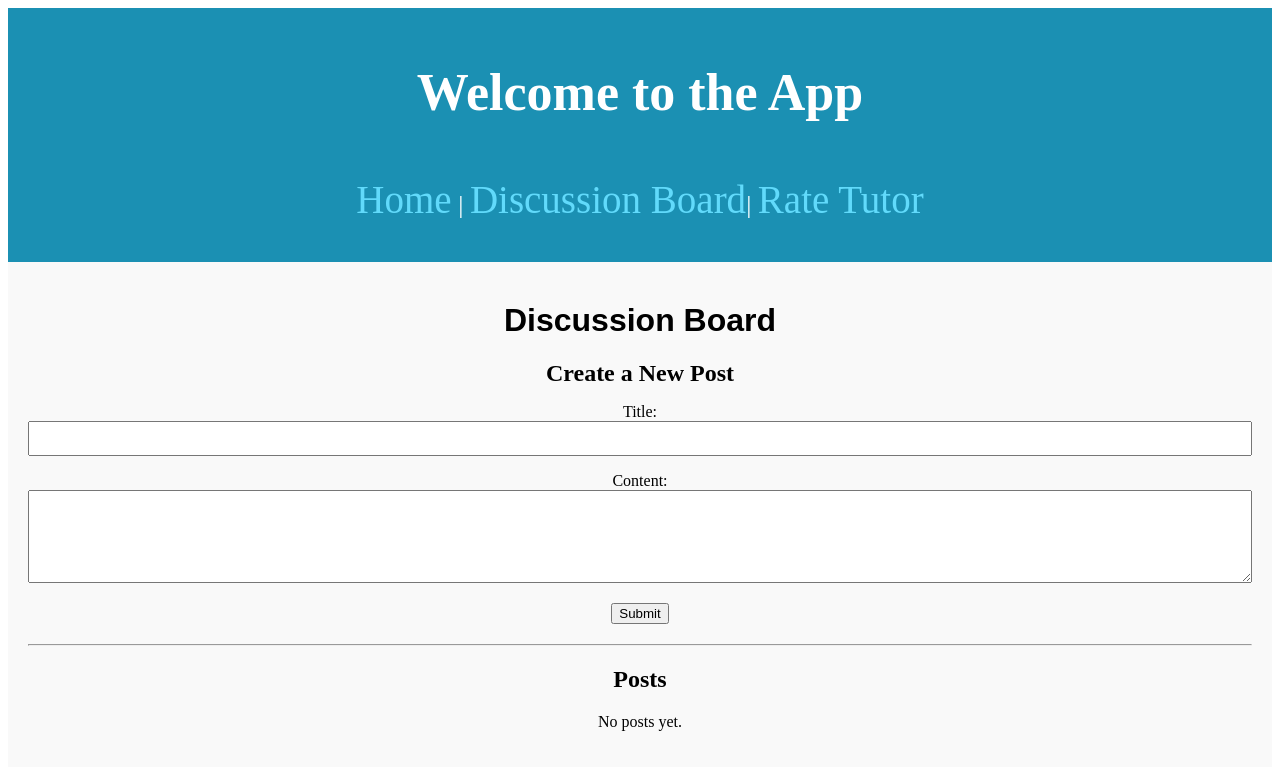
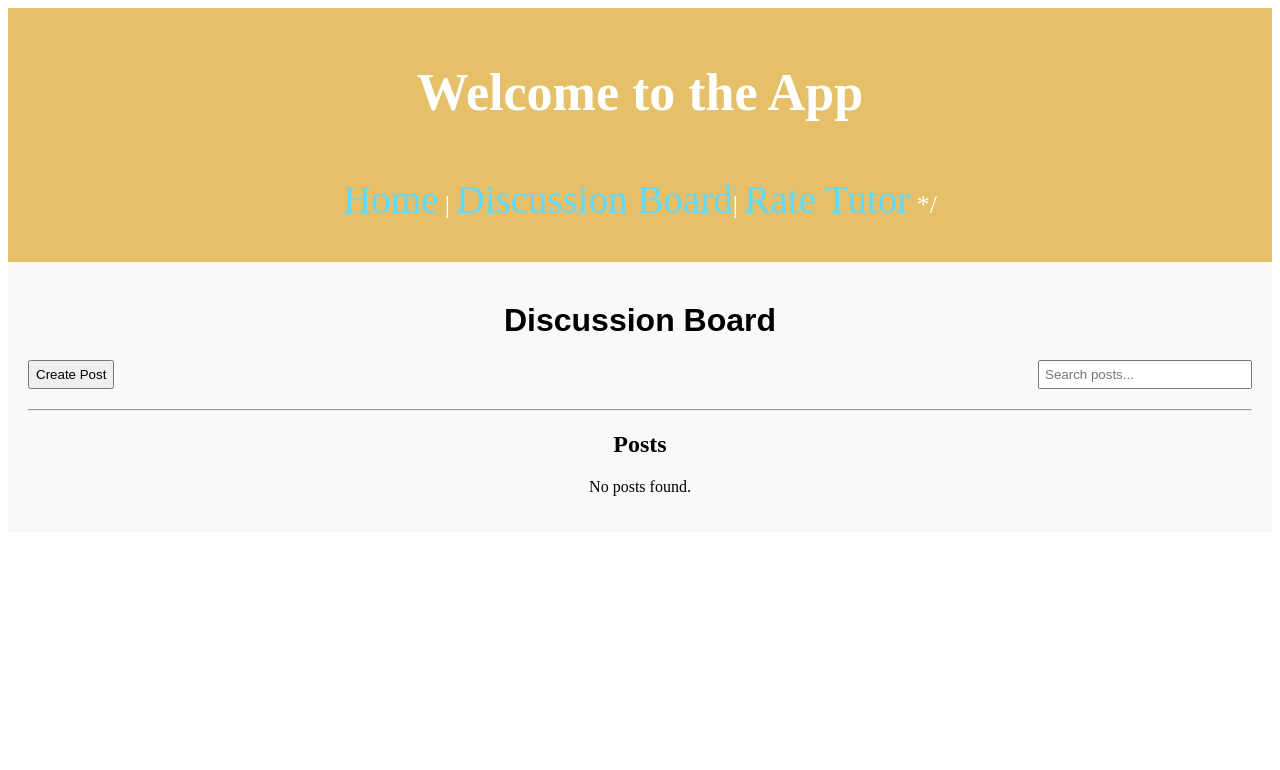
Before and after one commit to misartai/BoilerTutors, a React (Create React App) app in the folder my-react-app/: page /discussion-board in a window 1280 px wide. Shown: the top 770 px of the page. Built offline with nearby package versions, Linux system fonts and the light colour scheme.

Commit message:
added reply, create, search features

```diff
--- a/my-react-app/src/App.css
+++ b/my-react-app/src/App.css
@@ -16,9 +16,9 @@
 }
 
 .App-header {
-  background-color: #1b90b3;
-  /* min-height: 100vh; */ /* Commented out */
-  padding: 20px; /* Added padding */
+  background-color: #e6c069;
+  /* min-height: 100vh; */ /* Ensure this is commented out or removed */
+  padding: 20px;
   display: flex;
   flex-direction: column;
   align-items: center;
@@ -43,5 +43,5 @@
 /* Ensure the content area doesn't inherit unwanted styles */
 .content {
   padding: 20px;
-  background-color: #f9f9f9; /* Optional: Set a background to differentiate */
+  background-color: #000000;
 }
--- a/my-react-app/src/App.js
+++ b/my-react-app/src/App.js
@@ -10,7 +10,7 @@ import {
 import './App.css';
 import Home from './pages/Home';
 import DiscussionBoard from './pages/discussionBoard';
-import RateTutor from './pages/rateTutor.js';
+import RateTutor from './pages/rateTutor';
 
 function Layout() {
   return (
@@ -20,8 +20,8 @@ function Layout() {
         {/* Navigation Links */}
         <nav>
           <Link to="/">Home</Link> |{' '}
-          <Link to="/discussion-board">Discussion Board</Link>|{' '}
-          <Link to="/rate-tutor">Rate Tutor</Link>
+          <Link to="/discussion-board">Discussion Board</Link>
+          |{' '}<Link to="/rate-tutor">Rate Tutor</Link> */
         </nav>
       </header>
       {/* Outlet renders the matched child route component */}
@@ -40,7 +40,7 @@ function App() {
         <Route path="/" element={<Layout />}>
           {/* Index route renders at the parent path */}
           <Route index element={<Home />} />
-          {/* Child route */}
+          {/* Child routes */}
           <Route path="discussion-board" element={<DiscussionBoard />} />
           <Route path="rate-tutor" element={<RateTutor />} />
         </Route>
--- /dev/null
+++ b/my-react-app/src/pages/Post.js
@@ -0,0 +1,90 @@
+// src/pages/Post.js
+
+import React, { useState } from 'react';
+
+const Post = ({ post, currentUserId, handleDeletePost, handleEditPost, handleAddReply }) => {
+  const [isEditing, setIsEditing] = useState(false);
+  const [updatedTitle, setUpdatedTitle] = useState(post.title);
+  const [updatedContent, setUpdatedContent] = useState(post.content);
+  const [replyContent, setReplyContent] = useState('');
+  const [showReplyForm, setShowReplyForm] = useState(false);
+
+  // Ensure 'replies' is an array
+  const replies = post.replies || [];
+
+  // Save edited post
+  const saveEdit = () => {
+    handleEditPost(post.id, updatedTitle, updatedContent);
+    setIsEditing(false);
+  };
+
+  // Add reply to post
+  const submitReply = () => {
+    handleAddReply(post.id, replyContent);
+    setReplyContent('');
+    setShowReplyForm(false);
+  };
+
+  return (
+    <div className="post">
+      {isEditing ? (
+        <div>
+          <input
+            type="text"
+            value={updatedTitle}
+            onChange={(e) => setUpdatedTitle(e.target.value)}
+          />
+          <textarea
+            value={updatedContent}
+            onChange={(e) => setUpdatedContent(e.target.value)}
+            rows="4"
+          />
+          <button onClick={saveEdit}>Save</button>
+          <button onClick={() => setIsEditing(false)}>Cancel</button>
+        </div>
+      ) : (
+        <div>
+          <h2>{post.title}</h2>
+          <p>{post.content}</p>
+          {/* Actions */}
+          <div className="post-actions">
+            <button onClick={() => setShowReplyForm(!showReplyForm)}>
+              {showReplyForm ? 'Cancel Reply' : 'Reply'}
+            </button>
+            {post.userId === currentUserId && (
+              <>
+                <button onClick={() => setIsEditing(true)}>Edit</button>
+                <button onClick={() => handleDeletePost(post.id)}>Delete</button>
+              </>
+            )}
+          </div>
+          {/* Reply Form */}
+          {showReplyForm && (
+            <div className="reply-form">
+              <textarea
+                value={replyContent}
+                onChange={(e) => setReplyContent(e.target.value)}
+                rows="3"
+                placeholder="Write your reply..."
+              />
+              <button onClick={submitReply}>Submit Reply</button>
+            </div>
+          )}
+          {/* Replies */}
+          {replies.length > 0 && (
+            <div className="replies">
+              <h3>Replies:</h3>
+              {replies.map((reply, index) => (
+                <div key={index} className="reply">
+                  <p>{reply.content}</p>
+                </div>
+              ))}
+            </div>
+          )}
+        </div>
+      )}
+    </div>
+  );
+};
+
+export default Post;
--- a/my-react-app/src/pages/discussionBoard.css
+++ b/my-react-app/src/pages/discussionBoard.css
@@ -4,6 +4,17 @@
   text-align: center;
   font-family: Arial, sans-serif;
   margin-top: 20px;
+}
+
+.options {
+  display: flex;
+  justify-content: space-between;
+  margin-bottom: 20px;
+}
+
+.options input[type='text'] {
+  width: 200px;
+  padding: 5px;
 }
 
 form {
@@ -30,8 +41,46 @@
   border: 1px solid #ccc;
   padding: 15px;
   margin-bottom: 10px;
+  background-color: #fff;
 }
 
 .post h2 {
   margin-top: 0;
 }
+
+.post-actions {
+  margin-top: 10px;
+}
+
+.post-actions button {
+  margin-right: 10px;
+}
+
+.reply-form {
+  margin-top: 10px;
+}
+
+.reply-form textarea {
+  width: 100%;
+  padding: 8px;
+  box-sizing: border-box;
+}
+
+.reply-form button {
+  margin-top: 5px;
+}
+
+.replies {
+  margin-top: 20px;
+  padding-left: 20px;
+  border-left: 2px solid #ccc;
+}
+
+.reply {
+  margin-bottom: 10px;
+}
+
+.content {
+  padding: 20px;
+  background-color: #f9f9f9;
+}
--- a/my-react-app/src/pages/discussionBoard.js
+++ b/my-react-app/src/pages/discussionBoard.js
@@ -1,16 +1,28 @@
 // src/pages/discussionBoard.js
-import React from 'react';
-import { useState, useEffect } from 'react';
+
+import React, { useState, useEffect } from 'react';
 import './discussionBoard.css';
+import Post from './Post'; // Import the Post component
 
 const DiscussionBoard = () => {
+  // Simulate current user ID
+  const currentUserId = 1;
+
   // Initialize posts from localStorage
   const [posts, setPosts] = useState(() => {
     const savedPosts = localStorage.getItem('posts');
-    return savedPosts ? JSON.parse(savedPosts) : [];
+    const loadedPosts = savedPosts ? JSON.parse(savedPosts) : [];
+    // Ensure all posts have a 'replies' array
+    return loadedPosts.map((post) => ({
+      ...post,
+      replies: post.replies || [],
+    }));
   });
+
   const [newPostTitle, setNewPostTitle] = useState('');
   const [newPostContent, setNewPostContent] = useState('');
+  const [searchQuery, setSearchQuery] = useState('');
+  const [showCreatePost, setShowCreatePost] = useState(false);
 
   // Save posts to localStorage whenever they change
   useEffect(() => {
@@ -22,19 +34,72 @@ const DiscussionBoard = () => {
     e.preventDefault();
     if (newPostTitle && newPostContent) {
       const newPost = {
+        id: Date.now(),
+        userId: currentUserId,
         title: newPostTitle,
         content: newPostContent,
+        replies: [], // Ensure replies is initialized as an empty array
       };
       setPosts([...posts, newPost]);
       setNewPostTitle('');
       setNewPostContent('');
+      setShowCreatePost(false);
     }
   };
+
+  // Handler for deleting a post
+  const handleDeletePost = (postId) => {
+    const updatedPosts = posts.filter((post) => post.id !== postId);
+    setPosts(updatedPosts);
+  };
+
+  // Handler for editing a post
+  const handleEditPost = (postId, updatedTitle, updatedContent) => {
+    const updatedPosts = posts.map((post) =>
+      post.id === postId ? { ...post, title: updatedTitle, content: updatedContent } : post
+    );
+    setPosts(updatedPosts);
+  };
+
+  // Handler for adding a reply to a post
+  const handleAddReply = (postId, replyContent) => {
+    const updatedPosts = posts.map((post) =>
+      post.id === postId
+        ? {
+            ...post,
+            replies: [...(post.replies || []), { content: replyContent, userId: currentUserId }],
+          }
+        : post
+    );
+    setPosts(updatedPosts);
+  };
+
+  // Filter posts based on search query
+  const filteredPosts = posts.filter(
+    (post) =>
+      post.title.toLowerCase().includes(searchQuery.toLowerCase()) ||
+      post.content.toLowerCase().includes(searchQuery.toLowerCase())
+  );
 
   return (
     <div>
       <h1 className="web-name">Discussion Board</h1>
 
+      {/* Options */}
+      <div className="options">
+        <button onClick={() => setShowCreatePost(!showCreatePost)}>
+          {showCreatePost ? 'Cancel' : 'Create Post'}
+        </button>
+        <input
+          type="text"
+          placeholder="Search posts..."
+          value={searchQuery}
+          onChange={(e) => setSearchQuery(e.target.value)}
+        />
+      </div>
+
+      {/* Create Post Form */}
+      {showCreatePost && (
         <form onSubmit={handleCreatePost}>
           <h2>Create a New Post</h2>
           <p>
@@ -64,18 +129,23 @@ const DiscussionBoard = () => {
             <button type="submit">Submit</button>
           </p>
         </form>
+      )}
 
       <hr />
 
       <h2>Posts</h2>
-      {posts.length === 0 ? (
-        <p>No posts yet.</p>
+      {filteredPosts.length === 0 ? (
+        <p>No posts found.</p>
       ) : (
-        posts.map((post, index) => (
-          <div key={index} className="post">
-            <h2>{post.title}</h2>
-            <p>{post.content}</p>
-          </div>
+        filteredPosts.map((post) => (
+          <Post
+            key={post.id}
+            post={post}
+            currentUserId={currentUserId}
+            handleDeletePost={handleDeletePost}
+            handleEditPost={handleEditPost}
+            handleAddReply={handleAddReply}
+          />
         ))
       )}
     </div>
```
Lines whose indentation alone changed are shown as unchanged.
